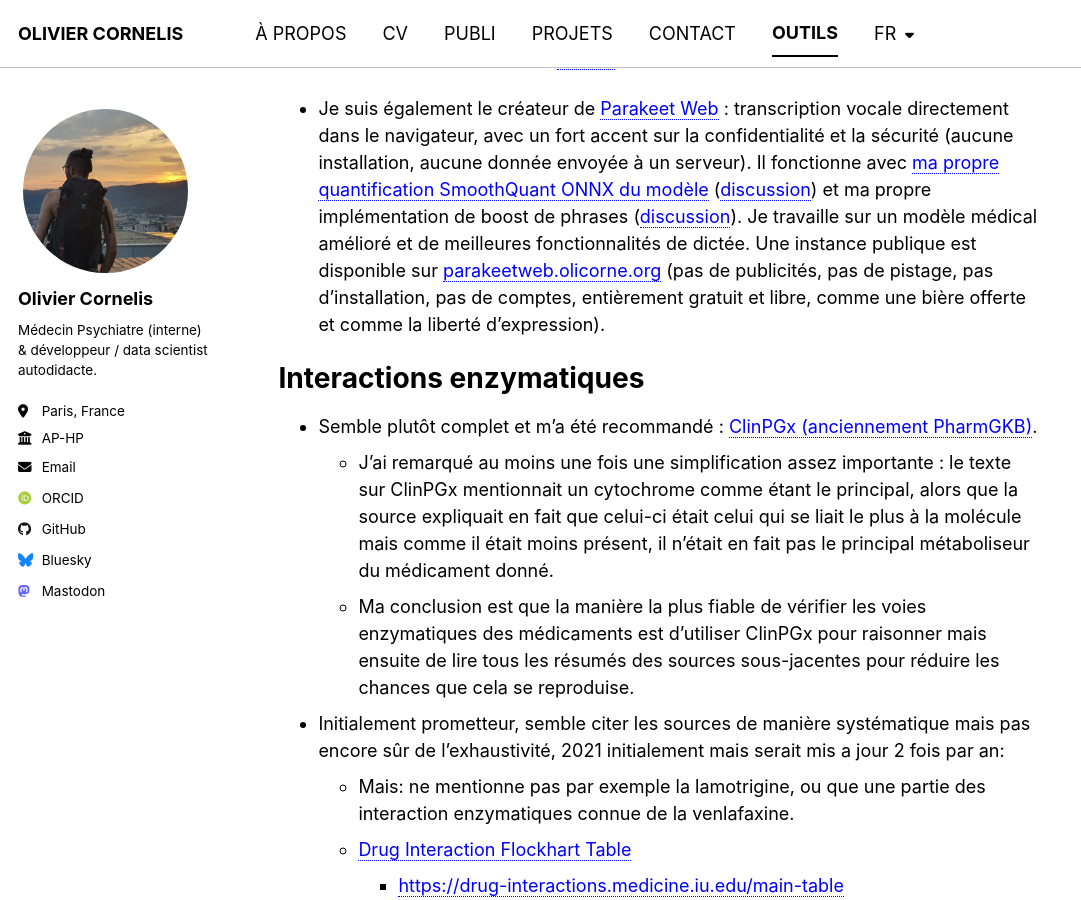
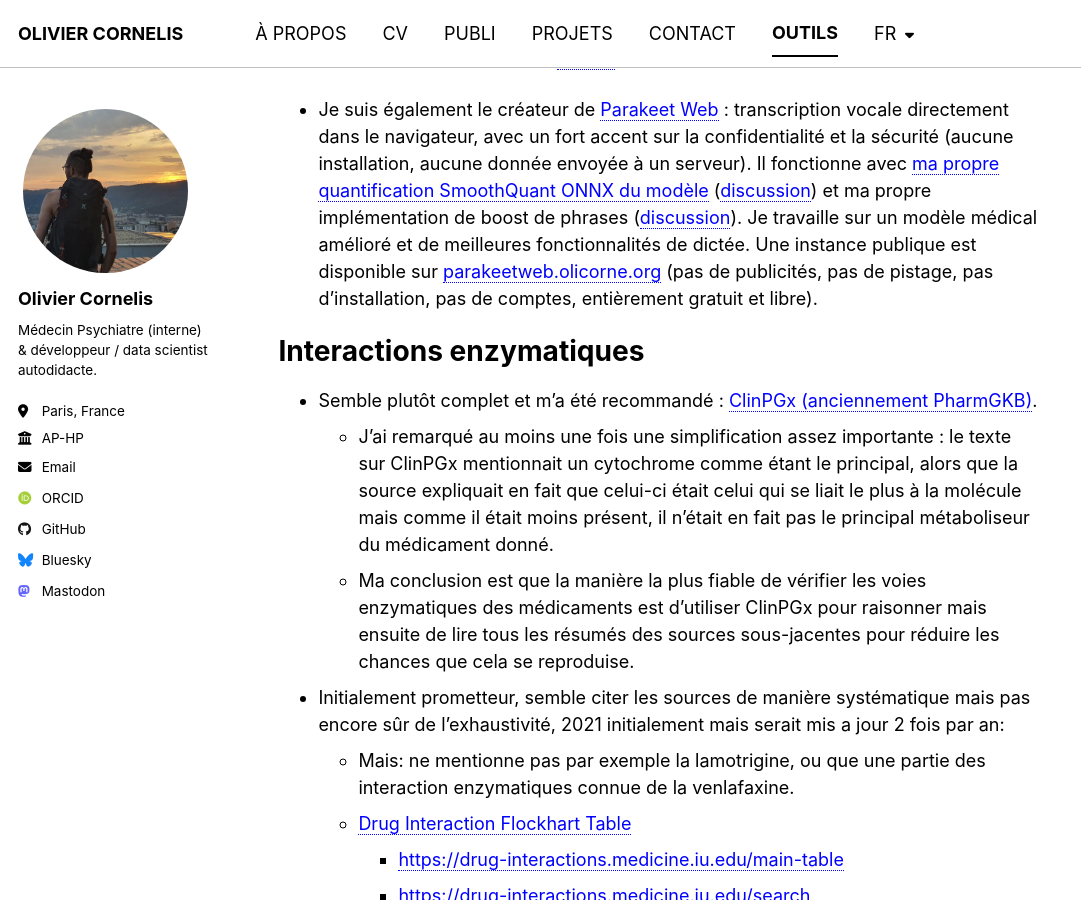
Before and after one commit to thiswillbeyourgithub/website, a Jekyll site: the page built from _pages/fr/tools.md, in a window 1280 px wide and 900 px high, scrolled down 866 px. Shown: the whole window, without its empty margins (0-1081 px from the left). Built offline with Jekyll 4.4.1, drawn with Linux system fonts in a browser that asks for light colours; some web fonts are replaced.

Commit message:
Shorten French free-software note to 'gratuit et libre'
Co-Authored-By: Claude Opus 4.8 <noreply@anthropic.com>

```diff
--- a/_pages/fr/tools.md
+++ b/_pages/fr/tools.md
@@ -19,7 +19,7 @@ Sur cette page, j'essaie de garder une trace des ressources qui peuvent être ut
 # Outils pratiques
 - Je suis le créateur de [WebSend](https://websend.olicorne.org) : un scanner de documents dans le navigateur, sans installation, qui permet de transférer instantanément des photos de votre smartphone vers n'importe quel ordinateur derrière un pare-feu. Ouvrez la page sur les deux appareils, scannez, c'est fait. Pas d'application, pas de cloud, aucune trace laissée. Sous le capot : chiffrement de bout en bout via WebRTC, traversée de pare-feux d'entreprise par STUN/TURN/TURNS, et recadrage intégré. Le serveur agit soit comme un simple relais de signalisation (sans jamais toucher vos données), soit, lorsque la connexion pair-à-pair directe est impossible, retransmet uniquement des blobs entièrement chiffrés qu'il ne peut pas lire. Les coûts de fonctionnement sont négligeables, il existe donc une instance publique gratuite sur [websend.olicorne.org](https://websend.olicorne.org) — et le code source est sur [GitHub](https://github.com/thiswillbeyourgithub/WebSend).
 
-- Je suis également le créateur de [Parakeet Web](https://github.com/thiswillbeyourgithub/parakeet_web) : transcription vocale directement dans le navigateur, avec un fort accent sur la confidentialité et la sécurité (aucune installation, aucune donnée envoyée à un serveur). Il fonctionne avec [ma propre quantification SmoothQuant ONNX du modèle](https://huggingface.co/Olicorne/parakeet-tdt-0.6b-v3-smoothquant-onnx) ([discussion](https://github.com/Kieirra/murmure/issues/289#issuecomment-4636550052)) et ma propre implémentation de boost de phrases ([discussion](https://github.com/Kieirra/murmure/issues/338#issuecomment-4637778233)). Je travaille sur un modèle médical amélioré et de meilleures fonctionnalités de dictée. Une instance publique est disponible sur [parakeetweb.olicorne.org](https://parakeetweb.olicorne.org) (pas de publicités, pas de pistage, pas d'installation, pas de comptes, entièrement gratuit et libre, comme une bière offerte et comme la liberté d'expression).
+- Je suis également le créateur de [Parakeet Web](https://github.com/thiswillbeyourgithub/parakeet_web) : transcription vocale directement dans le navigateur, avec un fort accent sur la confidentialité et la sécurité (aucune installation, aucune donnée envoyée à un serveur). Il fonctionne avec [ma propre quantification SmoothQuant ONNX du modèle](https://huggingface.co/Olicorne/parakeet-tdt-0.6b-v3-smoothquant-onnx) ([discussion](https://github.com/Kieirra/murmure/issues/289#issuecomment-4636550052)) et ma propre implémentation de boost de phrases ([discussion](https://github.com/Kieirra/murmure/issues/338#issuecomment-4637778233)). Je travaille sur un modèle médical amélioré et de meilleures fonctionnalités de dictée. Une instance publique est disponible sur [parakeetweb.olicorne.org](https://parakeetweb.olicorne.org) (pas de publicités, pas de pistage, pas d'installation, pas de comptes, entièrement gratuit et libre).
 
 # Interactions enzymatiques
 - Semble plutôt complet et m'a été recommandé : [ClinPGx (anciennement PharmGKB)](https://www.clinpgx.org/).
```
Also changed, not shown: _pages/fr/projects.md (+1 -1 lines).
